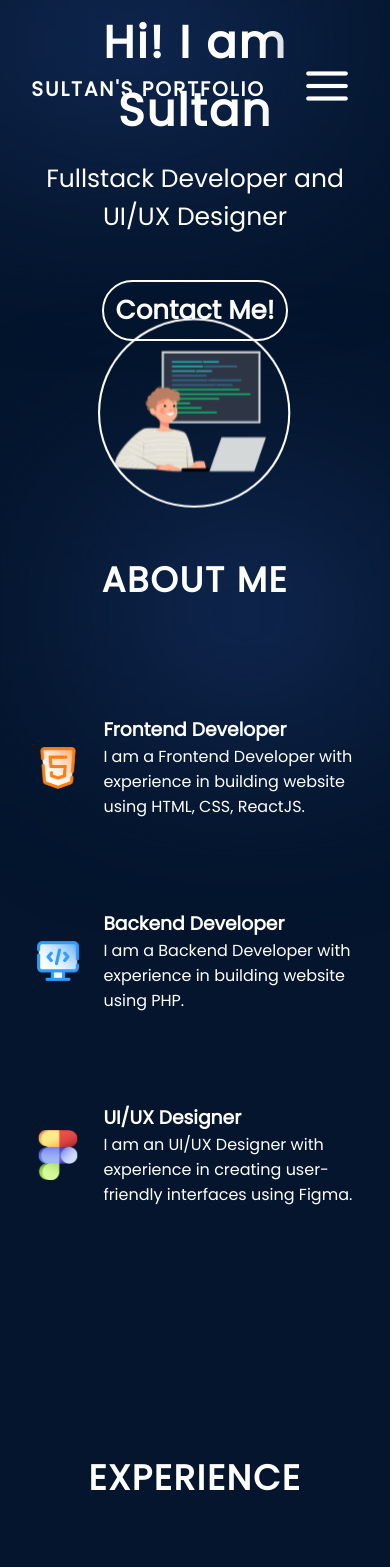
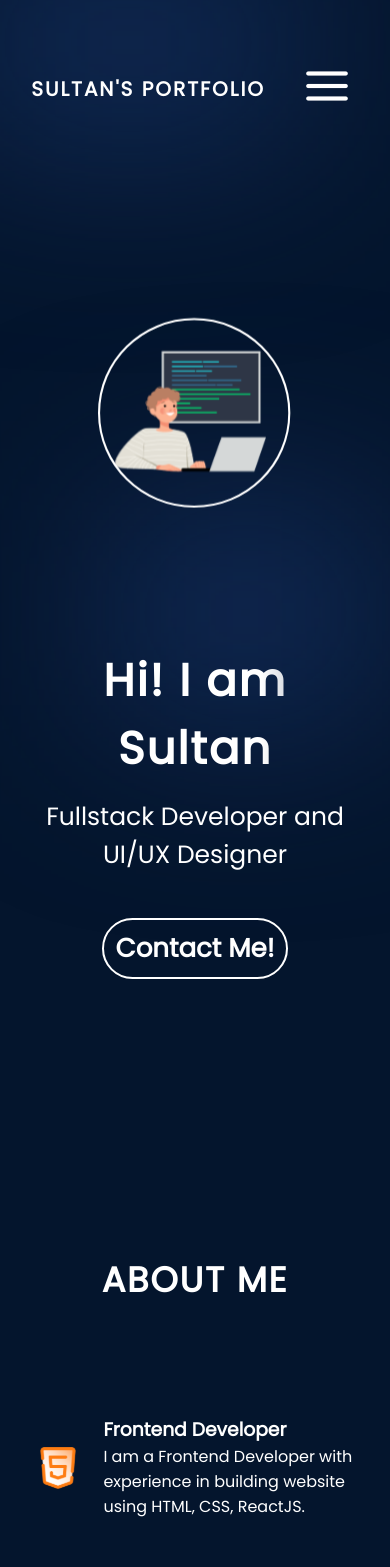
Before and after one commit to Shinee000ZZZ/saltun, a React (Vite) app: page / in a window 390 px wide. Shown: the top 1567 px of the page. Built offline with nearby package versions, Linux system fonts and the light colour scheme.

Commit message:
gaje jir

```diff
--- a/src/components/About/About.module.css
+++ b/src/components/About/About.module.css
@@ -77,7 +77,7 @@
         background: transparent;
         padding-left: 0;
         padding-right: 0;
-        margin-top: -500px;
+        margin-top: 200px;
     }
 
     .content{
--- a/src/components/Hero/Hero.module.css
+++ b/src/components/Hero/Hero.module.css
@@ -120,7 +120,7 @@
         text-align: center;
         font-size: 45px;
         font-family: Poppins;
-        margin-top: -970px;
+        margin-top: 120px;
     }
 
     .content{
```
